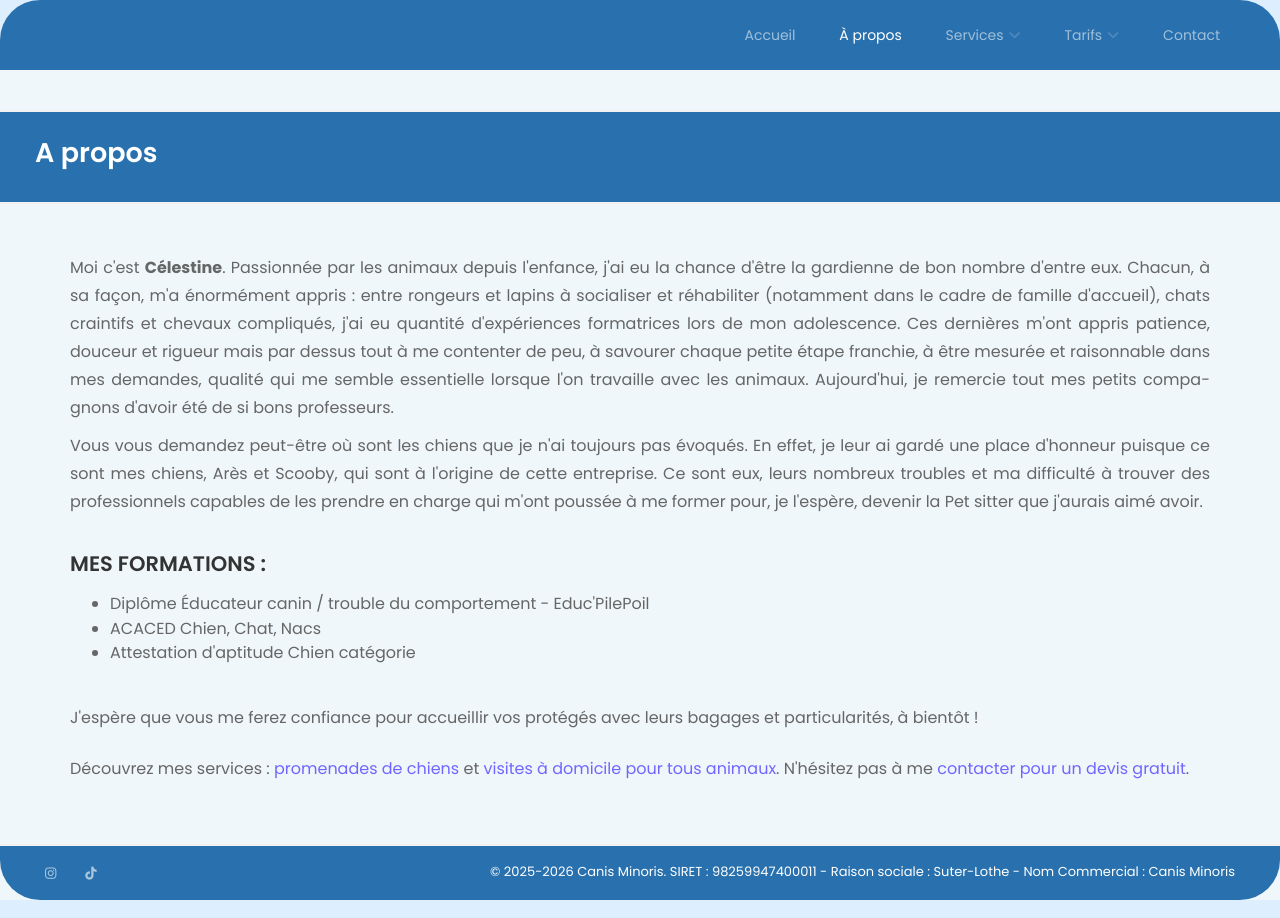
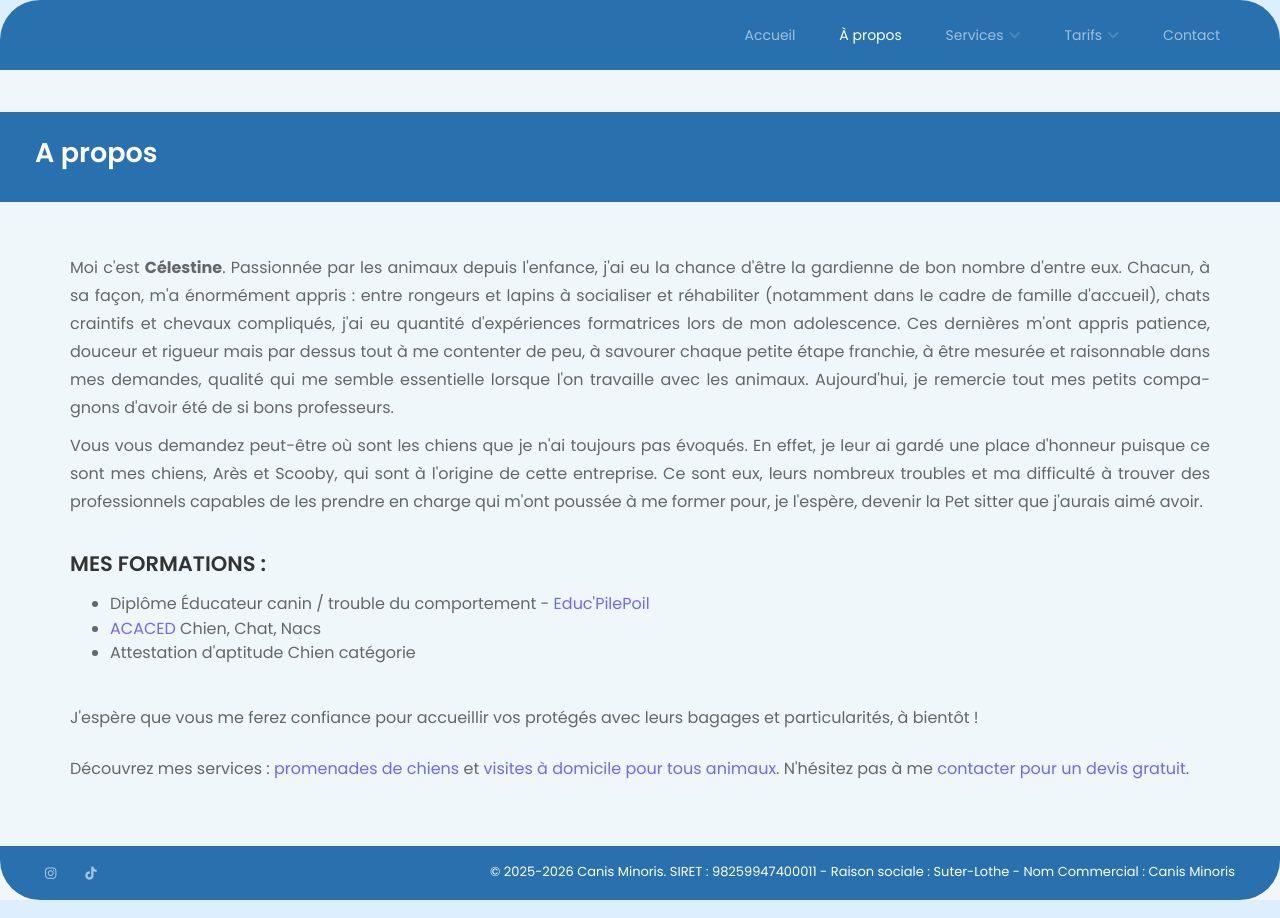
Before and after one commit to frs69wq/caniminoris.github.io, a Jekyll site: the page built from _pages/apropos.html, in a window 1280 px wide. Built offline with Jekyll 4.4.1, drawn with Linux system fonts in a browser that asks for light colours; some of the changed lines change nothing that is shown.

Commit message:
add links

```diff
--- a/_pages/apropos.html
+++ b/_pages/apropos.html
@@ -19,8 +19,8 @@ description: Canis Minoris propose un service de promenade de chiens fondé sur
             <BR>
             <h3>MES FORMATIONS :</h3>
             <ul>
-              <li>Diplôme Éducateur canin / trouble du comportement - Educ'PilePoil</li>
-              <li>ACACED Chien, Chat, Nacs</li>
+              <li>Diplôme Éducateur canin / trouble du comportement - <a href="https://www.educ-pile-poil.fr/" target="_blank" rel="noopener">Educ'PilePoil</a></li>
+              <li><a href="https://www.acaced.fr/acaced/" target="_blank" rel="noopener">ACACED</a> Chien, Chat, Nacs</li>
               <li>Attestation d'aptitude Chien catégorie</li>
             </ul>
             <BR>
```
